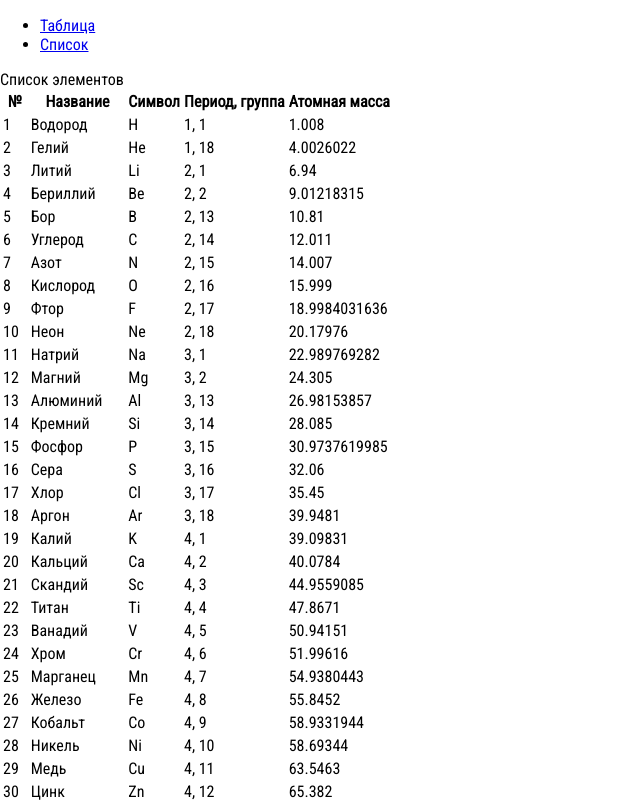
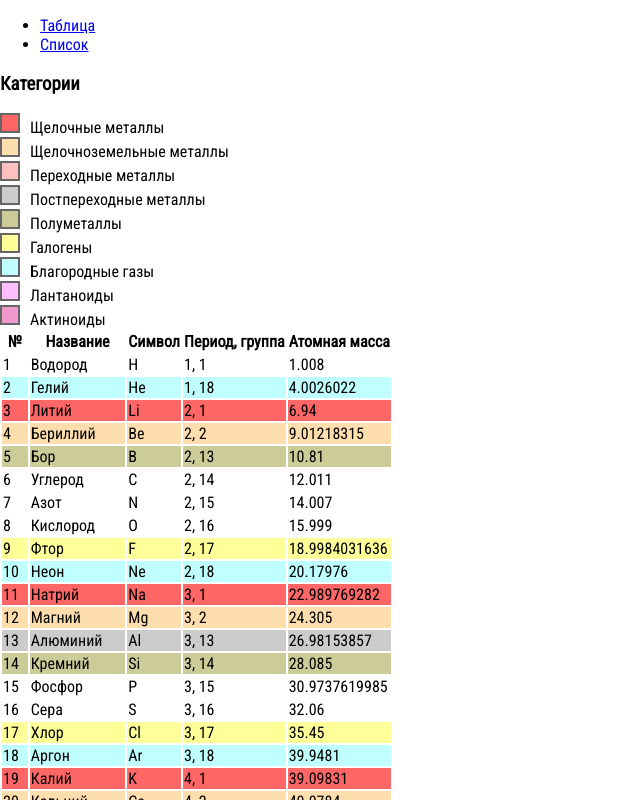
Before and after one commit to karataev/mendeleev-table, a React (Create React App) app: page /list in a window 1280 px wide. Shown: the top 800 px of the page, without its empty margins (0-640 px from the left). Built offline with nearby package versions, Linux system fonts and the light colour scheme.

Commit message:
Add elements' categories

```diff
--- a/src/elements.js
+++ b/src/elements.js
@@ -125,13 +125,80 @@ let ruNames = {
   Lr: 'Лоуренсий',
 };
 
+let categories = [
+  {
+    name: 'Щелочные металлы',
+    color: '#f66',
+    symbols: 'Li Na K Rb Cs Fr'.split(' '),
+  },
+  {
+    name: 'Щелочноземельные металлы',
+    color: '#ffdead',
+    symbols: 'Be Mg Ca Sr Ba Ra'.split(' '),
+  },
+  {
+    name: 'Переходные металлы',
+    color: '#ffc0c0',
+    symbols: 'Sc Ti V Cr Mn Fe Co Ni Cu Zn Y Zr Nb Mo Tc Ru Rh Pd Ag Cd Hf Ta W Re Os Ir Pt Au Hg Rf Db Sg Bh Hs Mt Ds Rg Cn'.split(' '),
+  },
+  {
+    name: 'Постпереходные металлы',
+    color: '#ccc',
+    symbols: 'Al Ga Ge In Sn Sb Ti Pb Bi Po Nh Fl Mc Lv'.split(' '),
+  },
+  {
+    name: 'Полуметаллы',
+    color: '#cc9',
+    symbols: 'B Si Ge As Sb Te'.split(' '),
+  },
+  {
+    name: 'Галогены',
+    color: '#ff9',
+    symbols: 'F Cl Br I At Ts'.split(' '),
+  },
+  {
+    name: 'Благородные газы',
+    color: '#c0ffff',
+    symbols: 'He Ne Ar Kr Xe Rn Og'.split(' '),
+  },
+  {
+    name: 'Лантаноиды',
+    color: '#ffbfff',
+    symbols: 'La Ce Pr Nd Pm Sm Eu Gs Tb Dy Ho Er Tm Yb Lu'.split(' '),
+  },
+  {
+    name: 'Актиноиды',
+    color: '#ef99cc',
+    symbols: 'Ac Th Pa U Np Pu Am Cm Bk Cf Es Fm Md No Lr'.split(' '),
+  },
+];
+
+function getCategoryColor(symbol) {
+  for (let i = 0; i < categories.length; i++) {
+    let category = categories[i];
+    if (category.symbols.indexOf(symbol) > -1) return category.color;
+  }
+  return '#fff';
+}
+
+export function getCategories() {
+  return categories;
+}
+
 function addRuName(element) {
   element.name_ru = ruNames[element.symbol];
+  return element;
+}
+
+function addCategoryColor(element) {
+  element.category_color = getCategoryColor(element.symbol);
+  return element;
 }
 
 export function init() {
-  data = rawData.elements;
-  data.forEach(addRuName);
+  data = rawData.elements
+    .map(addRuName)
+    .map(addCategoryColor);
 }
 
 export function findBySymbol(symbol) {
--- /dev/null
+++ b/src/list/CategoryItem.js
@@ -0,0 +1,30 @@
+import React from 'react';
+import PropTypes from 'prop-types';
+import styled from 'styled-components';
+
+const ColorBox = styled.span`
+display: inline-block;
+width: 20px;
+height: 20px;
+margin-right: 10px;
+border: 2px solid #666;
+background: ${props => props.color};
+`;
+
+export default class CategoryItem extends React.Component {
+
+  static propTypes = {
+    category: PropTypes.object.isRequired,
+  };
+
+  render() {
+    const {category} = this.props;
+
+    return (
+      <div>
+        <ColorBox color={category.color} />
+        <span>{category.name}</span>
+      </div>
+    )
+  }
+}
--- /dev/null
+++ b/src/list/CategoryList.js
@@ -0,0 +1,20 @@
+import React from 'react';
+
+import {getCategories} from "../elements";
+import CategoryItem from "./CategoryItem";
+
+export default class CategoryList extends React.Component {
+
+  render() {
+    const categories = getCategories();
+
+    return (
+      <div>
+        <h3>Категории</h3>
+        {categories.map((category, i) => (
+          <CategoryItem category={category} key={i} />
+        ))}
+      </div>
+    )
+  }
+}
--- a/src/list/ElementItem.js
+++ b/src/list/ElementItem.js
@@ -1,5 +1,11 @@
 import React from 'react';
 import PropTypes from 'prop-types';
+import styled from 'styled-components';
+
+
+const Root = styled.tr`
+background-color: ${props => props.category_color};
+`;
 
 export default class ElementItem extends React.Component {
 
@@ -11,13 +17,13 @@ export default class ElementItem extends React.Component {
     const {data} = this.props;
 
     return (
-      <tr>
+      <Root category_color={data.category_color}>
         <td>{data.number}</td>
         <td>{data.name_ru || data.name}</td>
         <td>{data.symbol}</td>
         <td>{data.ypos}, {data.xpos}</td>
         <td>{data.atomic_mass}</td>
-      </tr>
+      </Root>
     )
   }
 }
--- a/src/list/ElementList.js
+++ b/src/list/ElementList.js
@@ -2,6 +2,7 @@ import React from 'react';
 
 import {getAll} from "../elements";
 import ElementItem from "./ElementItem";
+import CategoryList from "./CategoryList";
 
 export default class ElementList extends React.Component {
 
@@ -10,7 +11,7 @@ export default class ElementList extends React.Component {
 
     return (
       <div>
-        <div>Список элементов</div>
+        <CategoryList/>
         <table>
           <thead>
           <tr>
```
